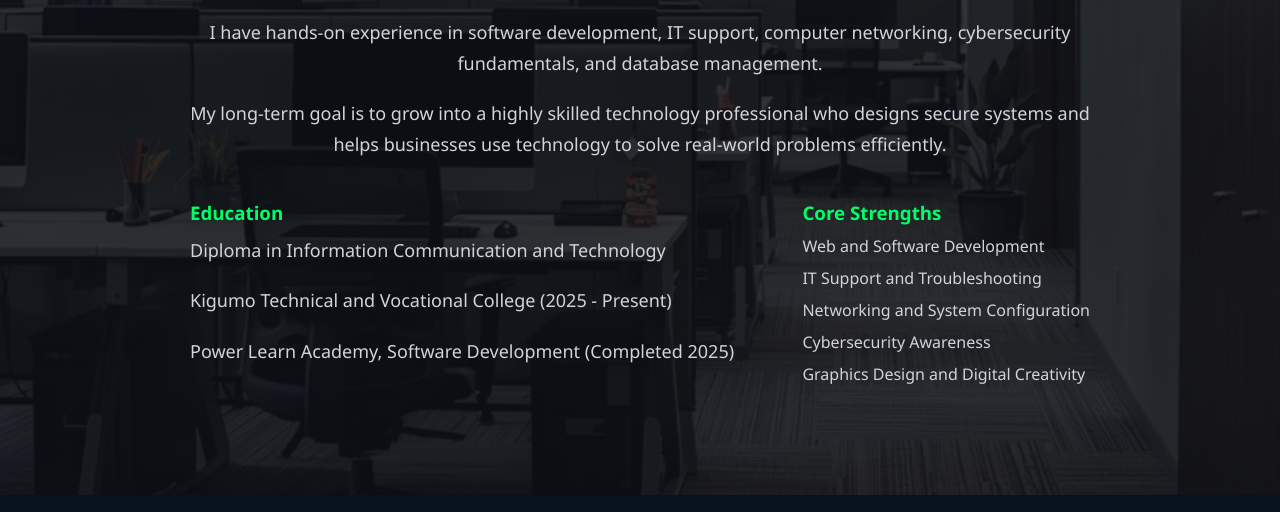
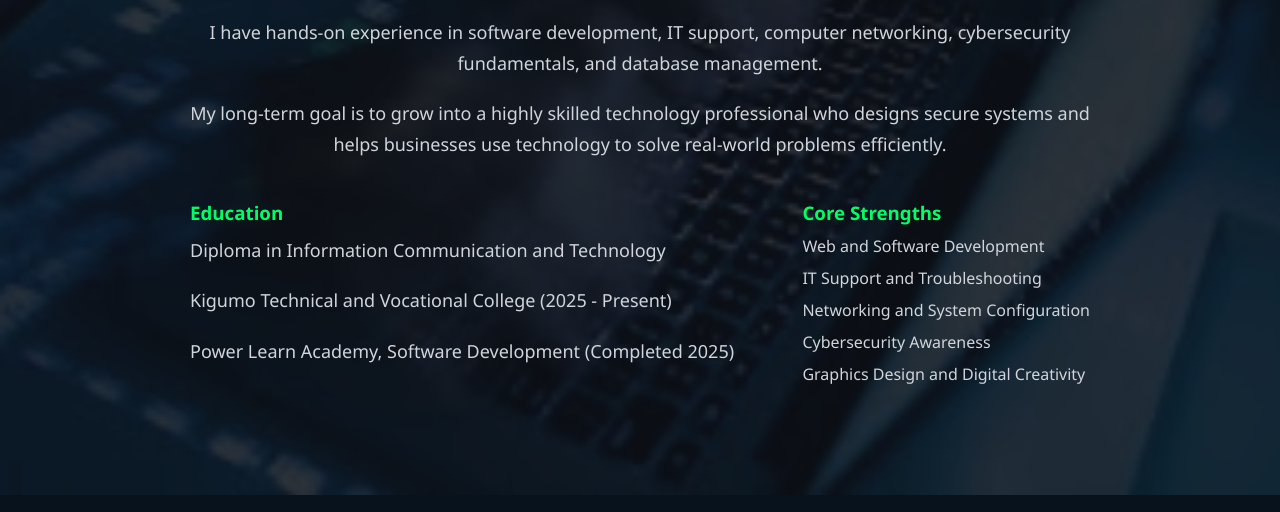
Before and after one commit to FranNMK/Super_finalportifolio, a plain HTML site: page About.html in a window 1280 px wide. Shown: the part 497-1009 px from the top of the page. Drawn offline with Linux system fonts and the light colour scheme.

Commit message:
Add new image file 'web.jpg' to the images directory

```diff
--- a/css_styling/About.css
+++ b/css_styling/About.css
@@ -66,7 +66,7 @@ body, html{
    ABOUT PAGE BACKGROUND
 ================================= */
 .about-page{
-    background:url("../images/image.png") no-repeat center center/cover;
+    background:url("../images/upda.jpg") no-repeat center center/cover;
     min-height:100vh;
     display:flex;
     align-items:center;
@@ -297,7 +297,7 @@ cursor:pointer;
 /* ABOUT BACKGROUND */
 
 .about-page{
-background:url("../images/image.png") center/cover no-repeat;
+background:url("../images/upda.jpg") center/cover no-repeat;
 min-height:100vh;
 display:flex;
 align-items:center;
```
Also changed, not shown: images/DGBG.jpg (added), images/upda.jpg (added), images/web.jpg (added).
